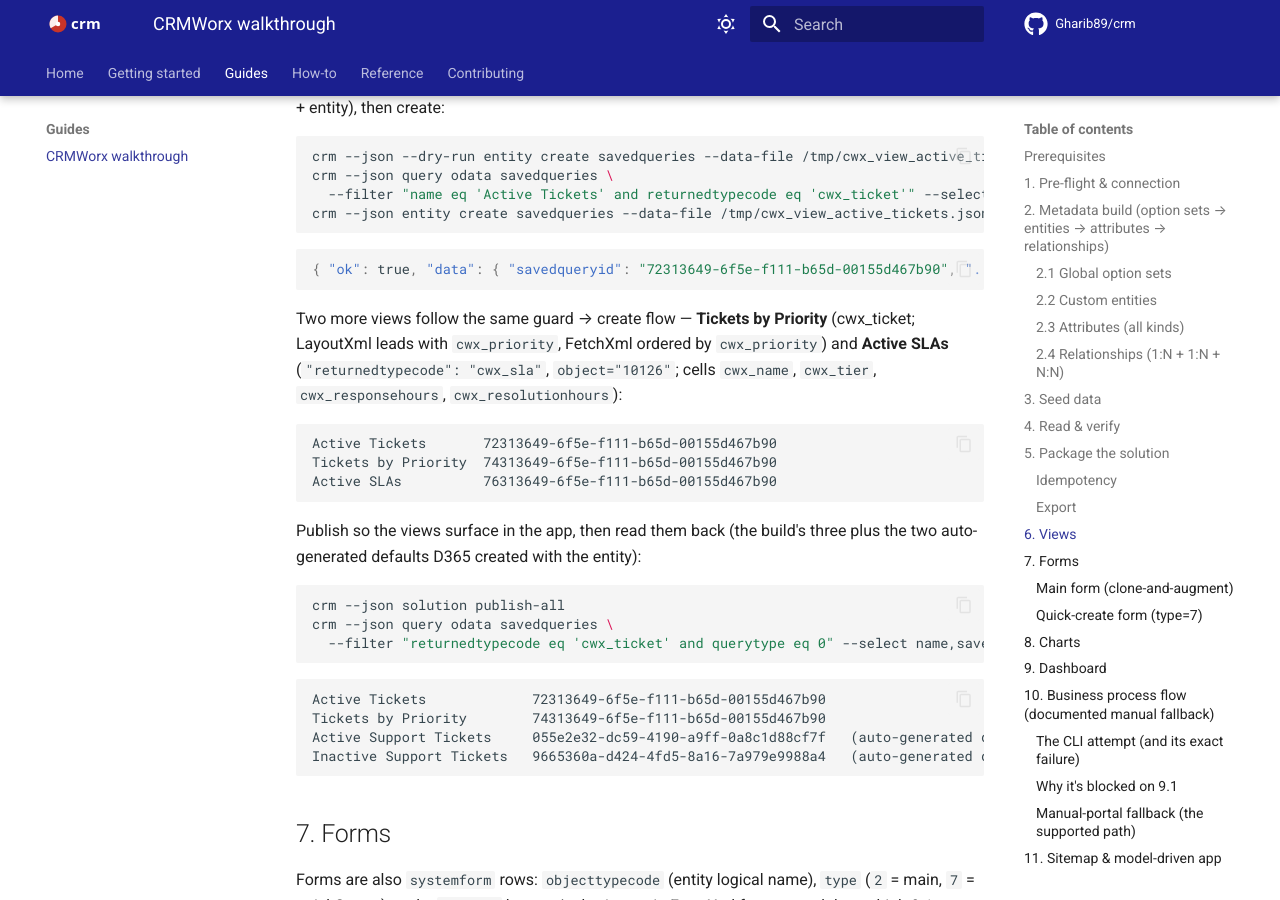
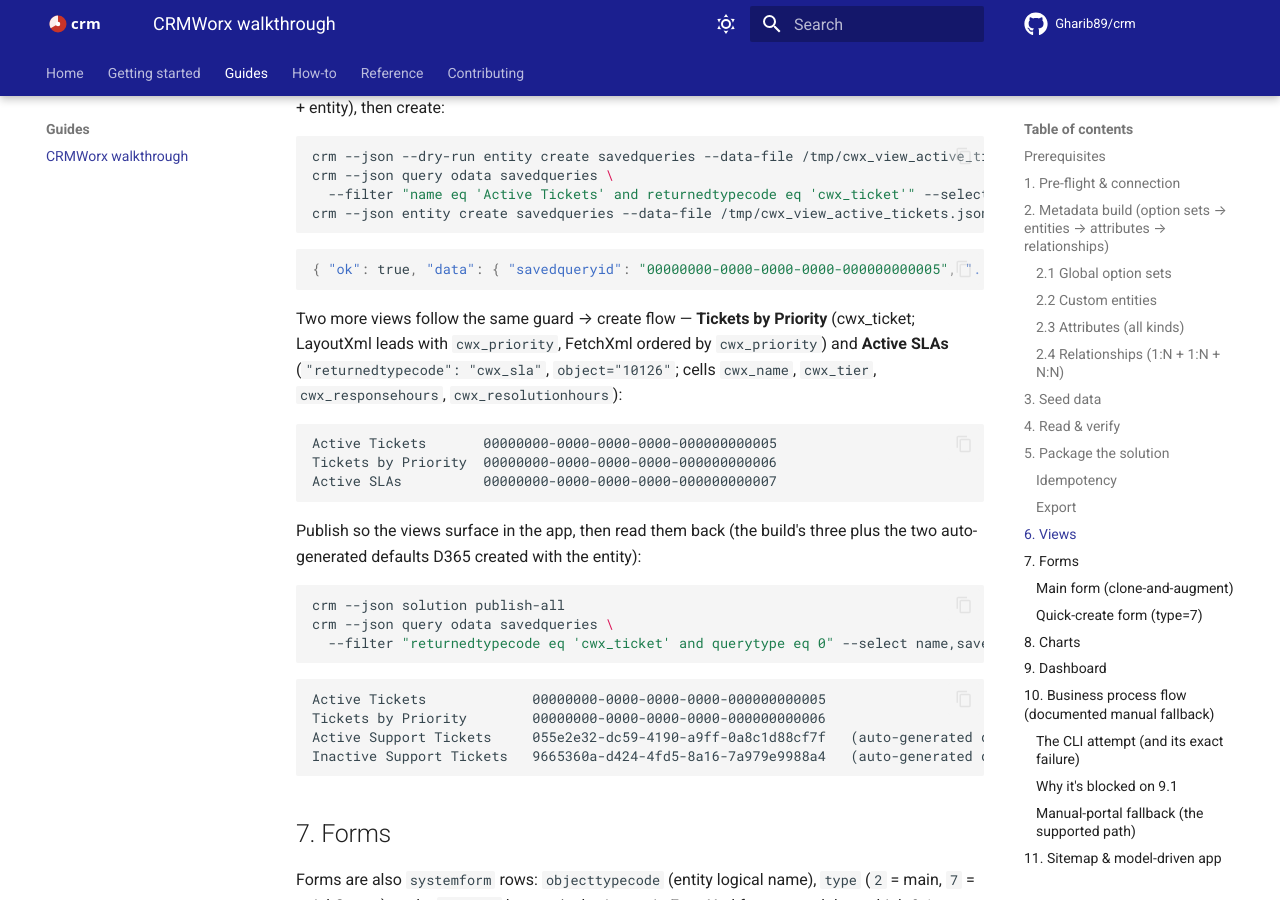
Before and after one commit to Gharib89/crm, an MkDocs documentation site: the page built from docs/guides/crmworx-walkthrough.md, in a window 1280 px wide and 900 px high, scrolled down 11626 px. Built offline with MkDocs 1.6.1 and Material for MkDocs 9.7.7, drawn with Linux system fonts in a browser that asks for light colours; comment, search, counter and statistics services are not loaded; some of the changed text lies outside the part shown.

Commit message:
docs: replace real test-org GUIDs with synthetic placeholders (#259)
Two published docs embedded real on-prem test-org identifiers (org/user/
record/savedquery/appmodule/sitemap/webresource/form/chart ids, all ending
in the install node -00155d467b90, org id b948cd5f-...), violating the
public-repo generic-placeholder rule.

Each of the 17 distinct real GUIDs is mapped 1:1 to a distinct synthetic
00000000-0000-0000-0000-0000000000NN value and that mapping is applied
consistently, so cross-references (app URL <-> publish output <-> delete
command, saved-query list, etc.) still line up and visibly-different ids
stay different. cwx_/CRMWorx branding kept verbatim; docs/superpowers/**
out of scope this round. Substitution is purely textual.

git grep -niE "moce|internalcrm\.moce|00155d467b90|b948cd5f" over both
files is now empty; mkdocs build --strict passes.

Co-Authored-By: Claude Opus 4.8 (1M context) <noreply@anthropic.com>

````diff
--- a/docs/guides/crmworx-walkthrough.md
+++ b/docs/guides/crmworx-walkthrough.md
@@ -43,9 +43,9 @@ crm --json connection whoami
   "ok": true,
   "data": {
     "@odata.context": ".../api/data/v9.1/$metadata#Microsoft.Dynamics.CRM.WhoAmIResponse",
-    "BusinessUnitId": "078a426a-8339-f111-b65d-00155d467b90",
-    "UserId": "f890426a-8339-f111-b65d-00155d467b90",
-    "OrganizationId": "b948cd5f-8339-f111-b65d-00155d467b90"
+    "BusinessUnitId": "00000000-0000-0000-0000-000000000002",
+    "UserId": "00000000-0000-0000-0000-000000000017",
+    "OrganizationId": "00000000-0000-0000-0000-000000000013"
   }
 }
 ```
@@ -72,7 +72,7 @@ crm --json profile add \
     "auth_scheme": "ntlm",
     "credential_storage": "plaintext",
     "active": true,
-    "user_id": "f890426a-8339-f111-b65d-00155d467b90",
+    "user_id": "00000000-0000-0000-0000-000000000017",
     "api_version": "v9.1"
   }
 }
@@ -404,8 +404,8 @@ crm --json entity create cwx_tickets --data '{
   "cwx_name":"Laptop won'\''t boot",
   "cwx_description":"Dell 5420 no POST after update",
   "cwx_priority":3, "cwx_severity":2, "cwx_category":1,
-  "cwx_CustomerId@odata.bind":"/accounts(c2c130c3-c05d-f111-b65d-00155d467b90)",
-  "cwx_SLA@odata.bind":"/cwx_slas(00d955b7-c05d-f111-b65d-00155d467b90)"
+  "cwx_CustomerId@odata.bind":"/accounts(00000000-0000-0000-0000-000000000014)",
+  "cwx_SLA@odata.bind":"/cwx_slas(00000000-0000-0000-0000-000000000001)"
 }'
 ```
 
@@ -424,9 +424,9 @@ Modify a record with `update` (PATCH) and `upsert` (PATCH with create-if-missing
 no alternate key configured on the ticket, both target the record by id:
 
 ```bash
-crm --json entity update cwx_tickets a41cfedb-c05d-f111-b65d-00155d467b90 \
+crm --json entity update cwx_tickets 00000000-0000-0000-0000-000000000011 \
   --data '{"cwx_resolvedon":"2026-06-01T12:00:00Z"}'
-crm --json entity upsert cwx_tickets c8c8f8e4-c05d-f111-b65d-00155d467b90 \
+crm --json entity upsert cwx_tickets 00000000-0000-0000-0000-000000000015 \
   --data '{"cwx_resolvedon":"2026-06-01T15:30:00Z"}'
 ```
 
@@ -623,7 +623,7 @@ crm --json entity create savedqueries --data-file /tmp/cwx_view_active_tickets.j
 ```
 
 ```json
-{ "ok": true, "data": { "savedqueryid": "72313649-6f5e-f111-b65d-00155d467b90", "...": "..." } }
+{ "ok": true, "data": { "savedqueryid": "00000000-0000-0000-0000-000000000005", "...": "..." } }
 ```
 
 Two more views follow the same guard → create flow — **Tickets by Priority** (cwx_ticket;
@@ -632,9 +632,9 @@ LayoutXml leads with `cwx_priority`, FetchXml ordered by `cwx_priority`) and **A
 `cwx_responsehours`, `cwx_resolutionhours`):
 
 ```text
-Active Tickets       72313649-6f5e-f111-b65d-00155d467b90
-Tickets by Priority  74313649-6f5e-f111-b65d-00155d467b90
-Active SLAs          76313649-6f5e-f111-b65d-00155d467b90
+Active Tickets       00000000-0000-0000-0000-000000000005
+Tickets by Priority  00000000-0000-0000-0000-000000000006
+Active SLAs          00000000-0000-0000-0000-000000000007
 ```
 
 Publish so the views surface in the app, then read them back (the build's three plus the
@@ -647,8 +647,8 @@ crm --json query odata savedqueries \
 ```
 
 ```text
-Active Tickets             72313649-6f5e-f111-b65d-00155d467b90
-Tickets by Priority        74313649-6f5e-f111-b65d-00155d467b90
+Active Tickets             00000000-0000-0000-0000-000000000005
+Tickets by Priority        00000000-0000-0000-0000-000000000006
 Active Support Tickets     055e2e32-dc59-4190-a9ff-0a8c1d88cf7f   (auto-generated default)
 Inactive Support Tickets   9665360a-d424-4fd5-8a16-7a979e9988a4   (auto-generated default)
 ```
@@ -722,7 +722,7 @@ crm --json solution publish-all
 ```
 
 ```json
-{ "ok": true, "data": { "formid": "94d4181e-705e-f111-b65d-00155d467b90", "...": "..." } }
+{ "ok": true, "data": { "formid": "00000000-0000-0000-0000-000000000010", "...": "..." } }
 ```
 
 !!! success "Quick-create via the Web API works on 9.1"
@@ -772,7 +772,7 @@ crm --json query odata savedqueryvisualizations --filter "primaryentitytypecode
 ```
 
 ```text
-Tickets by Priority | b7510172-705e-f111-b65d-00155d467b90
+Tickets by Priority | 00000000-0000-0000-0000-000000000012
 ```
 
 The server accepted the chart on the first attempt. Keep that
@@ -795,9 +795,9 @@ The load-bearing parameters are `<ChartGridMode>` (`Chart` vs `Grid`), `<Visuali
     <parameters>
       <TargetEntityType>cwx_ticket</TargetEntityType>
       <ChartGridMode>Chart</ChartGridMode>
-      <ViewId>{72313649-6f5e-f111-b65d-00155d467b90}</ViewId>          <!-- Active Tickets -->
+      <ViewId>{00000000-0000-0000-0000-000000000005}</ViewId>          <!-- Active Tickets -->
       <IsUserView>false</IsUserView>
-      <VisualizationId>{b7510172-705e-f111-b65d-00155d467b90}</VisualizationId>  <!-- chart -->
+      <VisualizationId>{00000000-0000-0000-0000-000000000012}</VisualizationId>  <!-- chart -->
       <IsUserChart>false</IsUserChart>
       <EnableChartPicker>false</EnableChartPicker>
     </parameters>
@@ -815,7 +815,7 @@ crm --json query odata systemforms --filter "type eq 0 and name eq 'CRMWorx SLA
 ```
 
 ```text
-CRMWorx SLA Overview | e29005b6-705e-f111-b65d-00155d467b90
+CRMWorx SLA Overview | 00000000-0000-0000-0000-000000000016
 binds chart b7510172: True | binds view 72313649: True
 ```
 
@@ -899,7 +899,7 @@ crm --json solution publish-all
 ```bash
 crm --json entity create appmodules --no-return --data-file /tmp/cwx_app.json
 crm --json query odata "appmodules/Microsoft.Dynamics.CRM.RetrieveUnpublishedMultiple()" --select name,uniquename,appmoduleid
-# -> CRMWorx | cwx_crmworx | 79bdfbec-725e-f111-b65d-00155d467b90
+# -> CRMWorx | cwx_crmworx | 00000000-0000-0000-0000-000000000008
 ```
 
 `/tmp/cwx_app.json`: `{ "name":"CRMWorx", "uniquename":"cwx_crmworx", "clienttype":4,
@@ -970,7 +970,7 @@ RetrieveAppComponents -> 8 items (3 view, 1 chart, 3 form/dashboard, 1 sitemap)
 The app launches at:
 
 ```text
-http://internalcrm.contoso.local/Contoso/main.aspx?appid=79bdfbec-725e-f111-b65d-00155d467b90
+http://internalcrm.contoso.local/Contoso/main.aspx?appid=00000000-0000-0000-0000-000000000008
 ```
 
 The running app, captured live (headless Chromium over NTLM):
@@ -1009,7 +1009,7 @@ crm --json query odata "ValidateApp(AppModuleId=79bdfbec-…)"
 ```
 
 ```text
-CRMWorx | 79bdfbec-725e-f111-b65d-00155d467b90 | cwx_crmworx
+CRMWorx | 00000000-0000-0000-0000-000000000008 | cwx_crmworx
 RetrieveAppComponents -> 8 components
 ValidateApp           -> ValidationSuccess = True
 ```
@@ -1032,7 +1032,7 @@ crm --json view create cwx_sla --name "Active SLAs (cmd)" --otc 10126 \
 
 ```json
 { "ok": true, "data": { "created": true,
-  "savedqueryid": "467f3c88-785e-f111-b65d-00155d467b90", "published": true } }
+  "savedqueryid": "00000000-0000-0000-0000-000000000004", "published": true } }
 ```
 
 **`crm app create`** is idempotent — run against the app from §11 it reports a skip via the
@@ -1044,7 +1044,7 @@ crm --json app create --name CRMWorx --unique-name cwx_crmworx --if-exists skip
 
 ```json
 { "ok": true, "data": { "skipped": true,
-  "appmoduleid": "79bdfbec-725e-f111-b65d-00155d467b90" } }
+  "appmoduleid": "00000000-0000-0000-0000-000000000008" } }
 ```
 
 `crm app add-components` and `crm app set-sitemap` round out the group, emitting the
@@ -1087,9 +1087,9 @@ separate delete.
 
 ```bash
 # Interface teardown (before dropping the tables) — these don't cascade with the entity
-crm --json entity delete appmodules 79bdfbec-725e-f111-b65d-00155d467b90 --yes   # the model-driven app
-crm --json entity delete sitemaps   2ef3183b-735e-f111-b65d-00155d467b90 --yes   # the app sitemap
-crm --json entity delete webresourceset 9188010c-725e-f111-b65d-00155d467b90 --yes  # the cwx_ app icon
+crm --json entity delete appmodules 00000000-0000-0000-0000-000000000008 --yes   # the model-driven app
+crm --json entity delete sitemaps   00000000-0000-0000-0000-000000000003 --yes   # the app sitemap
+crm --json entity delete webresourceset 00000000-0000-0000-0000-000000000009 --yes  # the cwx_ app icon
 # (views/forms/chart/dashboard are deleted automatically with their owning entity below)
 
 crm --json metadata delete-entity cwx_ticket --yes   # drops the table + all rows + its relationships + its views/forms/chart/dashboard
````
Also changed, not shown: docs/how-to/entity.md (+5 -5 lines).
